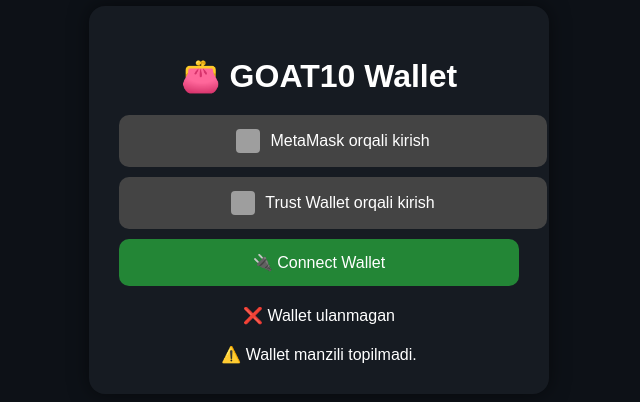
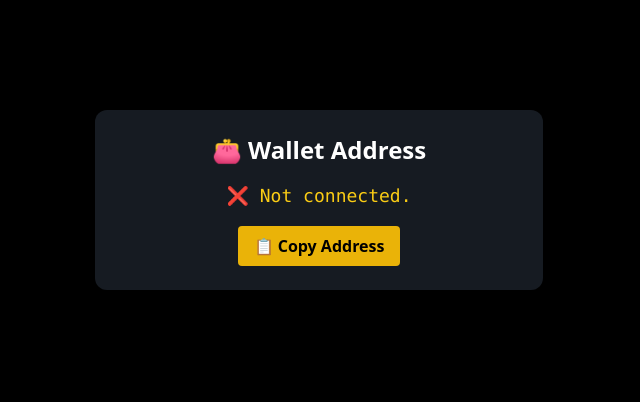
Before and after one commit to SDiyorbek02/Goat10, a plain HTML site: page wallet.html in a window 1280 px wide. Shown: the part 200-602 px from the top of the page, without its empty margins (321-961 px from the left). Drawn offline with nearby package versions, Linux system fonts and the light colour scheme; grey boxes are pictures that could not be loaded.

Commit message:
Add files via upload

```diff
--- a/main.html
+++ b/main.html
@@ -5,6 +5,7 @@
   <meta name="viewport" content="width=device-width, initial-scale=1.0">
   <title>GOAT10 Game</title>
   <script src="https://cdn.tailwindcss.com"></script>
+  <script src="https://cdn.jsdelivr.net/npm/web3@1.10.0/dist/web3.min.js"></script>
   <link rel="stylesheet" href="style.css" />
   <style>
     .coin-image {
@@ -26,7 +27,6 @@
       z-index: 20;
     }
 
-    /* 🔄 Button Animation */
     .menu-anim {
       transition: transform 0.2s ease, filter 0.2s ease;
     }
@@ -43,12 +43,12 @@
   <canvas id="particles" class="absolute top-0 left-0 w-full h-full -z-10"></canvas>
   <div class="silver-overlay"></div>
 
-  <!-- 🔝 Top Menu -->
+  <!-- Top Menu -->
   <div class="flex gap-6 mt-6 bg-black/80 px-6 py-3 rounded-xl shadow-lg z-10">
-    <a href="wallet.html" class="flex flex-col items-center justify-center text-white menu-anim">
+    <button onclick="connectWallet()" class="flex flex-col items-center justify-center text-white menu-anim">
       <div class="text-xl">👛</div>
-      <span id="walletShort" class="text-sm mt-1">Wallet</span>
-    </a>
+      <span id="walletShort" class="text-sm mt-1">Connect</span>
+    </button>
     <a href="leaderboard.html" class="flex flex-col items-center justify-center text-white menu-anim">
       <div class="text-xl">🏆</div>
       <span class="text-sm mt-1">Leaderboard</span>
@@ -59,19 +59,19 @@
     </div>
   </div>
 
-  <!-- 🪙 Coin -->
+  <!-- Coin -->
   <div class="relative flex flex-col items-center mt-6">
     <img src="goat10_coin.png" alt="GOAT10 Coin" class="coin-image" id="coin" />
     <div id="tap-result">+1</div>
 
-    <!-- ⚡️ Energy -->
+    <!-- Energy -->
     <div class="mt-4 text-lg font-bold">
       ⚡️ <span id="energy">500</span>
     </div>
     <div id="energy-wait" class="hidden text-xs mt-1 text-gray-400">24h Recharge 🔋</div>
   </div>
 
-  <!-- 🔻 Bottom Menu -->
+  <!-- Bottom Menu -->
   <div class="flex gap-6 mb-10 mt-8 bg-black/80 px-6 py-3 rounded-xl shadow-lg z-10">
     <button onclick="goToReferral()" class="flex flex-col items-center justify-center text-white menu-anim">
       <div class="text-xl">👥</div>
@@ -91,19 +91,36 @@
   <script src="particles.js"></script>
   <script src="game.js"></script>
 
-  <!-- ⚙️ Energy Logic -->
   <script>
+    async function connectWallet() {
+      if (!window.ethereum) {
+        alert("Please open this page in MetaMask or Trust Wallet browser.");
+        return;
+      }
+
+      try {
+        const web3 = new Web3(window.ethereum);
+        const accounts = await ethereum.request({ method: 'eth_requestAccounts' });
+        const account = accounts[0];
+        localStorage.setItem("goat10_wallet", account);
+
+        const short = account.slice(0, 6) + "..." + account.slice(-4);
+        document.getElementById("walletShort").textContent = short;
+      } catch (err) {
+        alert("Connection cancelled.");
+      }
+    }
+
     document.addEventListener("DOMContentLoaded", () => {
       const walletAddress = localStorage.getItem("goat10_wallet");
       const walletShort = document.getElementById("walletShort");
-      if (walletAddress && walletShort) {
+
+if (walletAddress && walletShort) {
         const short = walletAddress.slice(0, 6) + "..." + walletAddress.slice(-4);
         walletShort.textContent = short;
-      } else {
-        walletShort.textContent = "Wallet";
       }
 
-const balance = localStorage.getItem("goat10_balance") || "0";
+      const balance = localStorage.getItem("goat10_balance") || "0";
       document.getElementById("balance").textContent = balance;
 
       const today = new Date().toISOString().split('T')[0];
@@ -117,7 +134,7 @@
       const energyVal = parseInt(localStorage.getItem("goat10_energy") || "0");
       document.getElementById("energy").textContent = energyVal;
 
-if (energyVal <= 0) {
+      if (energyVal <= 0) {
         document.getElementById("energy-wait").classList.remove("hidden");
       }
     });
--- a/wallet.html
+++ b/wallet.html
@@ -1,157 +1,54 @@
 <!DOCTYPE html>
 <html lang="en">
 <head>
-  <meta charset="UTF-8"/>
-  <meta name="viewport" content="width=device-width, initial-scale=1.0"/>
-  <title>GOAT10 Wallet</title>
-  <script src="https://cdn.jsdelivr.net/npm/web3@1.10.0/dist/web3.min.js"></script>
+  <meta charset="UTF-8" />
+  <meta name="viewport" content="width=device-width, initial-scale=1.0" />
+  <title>GOAT10 Wallet Info</title>
+  <script src="https://cdn.tailwindcss.com"></script>
   <style>
-    body {
-      margin: 0; padding: 0;
-      font-family: sans-serif;
-      background: #0d1117;
-      color: white;
-      display: flex;
-      justify-content: center;
-      align-items: center;
-      flex-direction: column;
-      height: 100vh;
+    .menu-anim {
+      transition: transform 0.2s ease, filter 0.2s ease;
     }
-
-    .container {
-      background: #161b22;
-      padding: 30px;
-      border-radius: 16px;
-      box-shadow: 0 0 20px rgba(0,0,0,0.5);
-      text-align: center;
-      width: 90%;
-      max-width: 400px;
-    }
-
-    h1 {
-      margin-bottom: 20px;
-    }
-
-    .btn {
-      background: #444;
-      color: white;
-      padding: 14px;
-      font-size: 16px;
-      margin: 10px 0;
-      border: none;
-      border-radius: 10px;
-      width: 100%;
-      cursor: pointer;
-      display: flex;
-      align-items: center;
-      justify-content: center;
-      gap: 10px;
-      text-decoration: none;
-    }
-
-    .btn:hover {
-      background: #666;
-    }
-
-    .connect-btn {
-      background: #238636;
-    }
-
-    .connect-btn:hover {
-      background: #2ea043;
-    }
-
-    .status {
-      margin-top: 20px;
-      font-size: 16px;
-    }
-
-    img {
-      border-radius: 4px;
+    .menu-anim:hover {
+      transform: scale(1.1);
+      filter: drop-shadow(0 0 10px #facc15);
     }
   </style>
 </head>
-<body>
-  <div class="container">
-    <h1>👛 GOAT10 Wallet</h1>
+<body class="bg-black text-white min-h-screen flex items-center justify-center">
+  <div class="bg-[#161b22] p-6 rounded-xl shadow-xl text-center w-full max-w-md mx-auto">
 
-    <!-- Deep Links to open in wallet apps -->
-    <a class="btn" href="https://metamask.app.link/dapp/goat10.vercel.app/wallet.html">
-      <img src="https://seeklogo.com/images/M/metamask-logo-09EDE53DBD-seeklogo.com.png" width="24" height="24">
-      MetaMask orqali kirish
-    </a>
+    <h1 class="text-2xl font-bold mb-4">👛 Wallet Address</h1>
 
-    <a class="btn" href="https://link.trustwallet.com/open_url?coin_id=60&url=https%3A%2F%2Fgoat10.vercel.app%2Fwallet.html">
-      <img src="https://cryptologos.cc/logos/trust-wallet-token-trust-logo.png" width="24" height="24">
-      Trust Wallet orqali kirish
-    </a>
+    <div id="walletAddress" class="text-yellow-400 text-lg font-mono break-all mb-4">
+      Loading...
+    </div>
 
-    <!-- Connect button inside wallet app browser -->
-    <button class="btn connect-btn" onclick="connectWallet()">🔌 Connect Wallet</button>
+    <button onclick="copyAddress()" class="bg-yellow-500 hover:bg-yellow-600 text-black font-bold py-2 px-4 rounded menu-anim">
+      📋 Copy Address
+    </button>
 
-    <!-- Wallet status -->
-    <div class="status" id="status">❌ Wallet ulanmagan</div>
-
-    <!-- Ulangan wallet manzili -->
-    <div class="status" id="wallet-address">👀 Wallet manzili hali aniqlanmagan</div>
+    <p id="copyStatus" class="text-green-400 mt-3 hidden">✔️ Copied to clipboard!</p>
   </div>
 
   <script>
-    let web3;
+    const address = localStorage.getItem("goat10_wallet");
+    const walletDiv = document.getElementById("walletAddress");
+    const copyStatus = document.getElementById("copyStatus");
 
-    async function connectWallet() {
-      if (!window.ethereum) {
-        alert("📱 Iltimos, sahifani MetaMask yoki Trust Wallet ilovasining brauzerida oching.");
-        return;
-      }
-
-      try {
-        web3 = new Web3(window.ethereum);
-        const accounts = await window.ethereum.request({ method: 'eth_requestAccounts' });
-        const account = accounts[0];
-        localStorage.setItem("goat10_wallet", account);
-        updateStatus(account);
-      } catch (err) {
-        alert("❌ Foydalanuvchi ulanishni rad etdi.");
-      }
+    if (address) {
+      walletDiv.textContent = address;
+    } else {
+      walletDiv.textContent = "❌ Not connected.";
     }
 
-    function updateStatus(account) {
-      const status = document.getElementById("status");
-      const addressBox = document.getElementById("wallet-address");
-
-      if (account) {
-        const short = account.slice(0, 6) + "..." + account.slice(-4);
-        status.textContent = "✅ Wallet ulandi!";
-        addressBox.textContent = "🔐 Sizning manzilingiz: " + short;
-      } else {
-        status.textContent = "❌ Wallet ulanmagan";
-        addressBox.textContent = "⚠️ Wallet manzili topilmadi.";
-      }
+    function copyAddress() {
+      if (!address) return;
+      navigator.clipboard.writeText(address).then(() => {
+        copyStatus.classList.remove("hidden");
+        setTimeout(() => copyStatus.classList.add("hidden"), 2000);
+      });
     }
-
-    window.addEventListener("load", async () => {
-      if (window.ethereum) {
-        try {
-          web3 = new Web3(window.ethereum);
-          const accounts = await window.ethereum.request({ method: 'eth_accounts' });
-          const account = accounts[0];
-          if (account) {
-            localStorage.setItem("goat10_wallet", account);
-
-updateStatus(account);
-          } else {
-            const cached = localStorage.getItem("goat10_wallet");
-            updateStatus(cached || null);
-          }
-        } catch (e) {
-          console.log("Wallet holati tekshirib bo‘lmadi:", e);
-        }
-      } else {
-        const cached = localStorage.getItem("goat10_wallet");
-        updateStatus(cached || null);
-      }
-    });
   </script>
 </body>
 </html>
```
